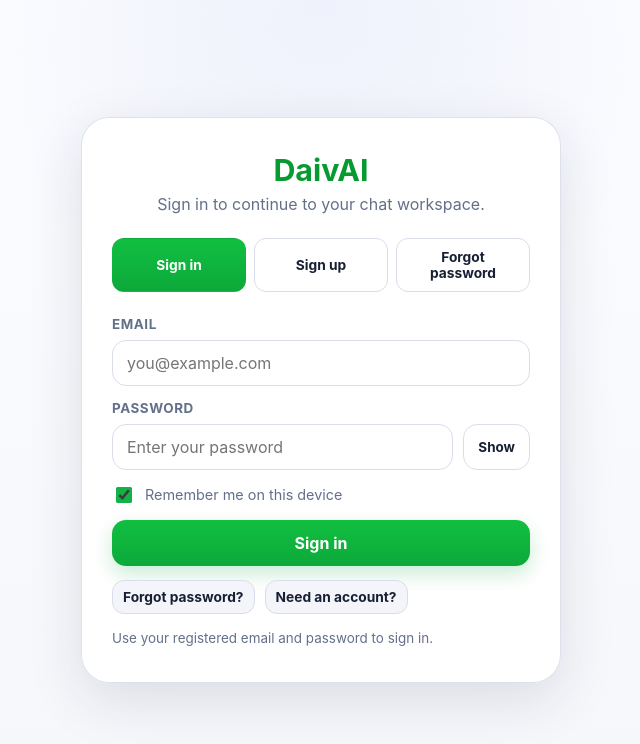
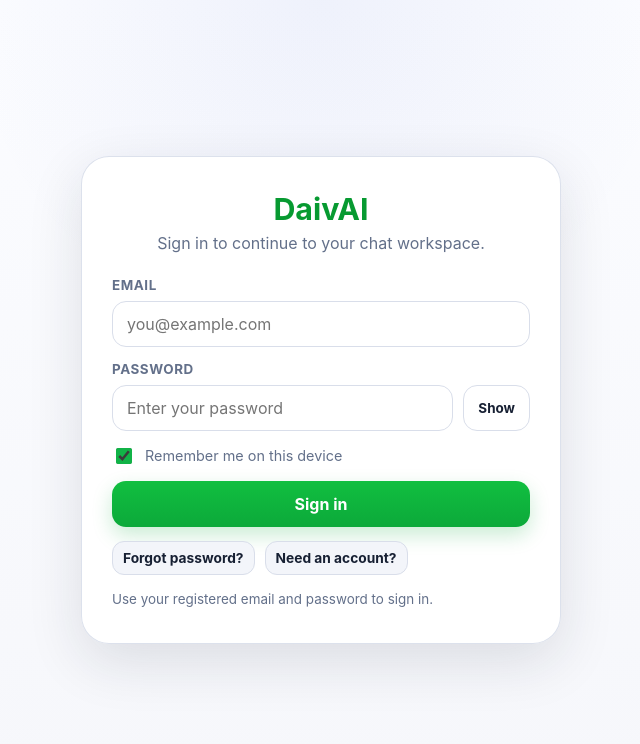
Before and after one commit to Sajeena1712/DAVITECH, a React (Vite) app: page / in a window 1280 px wide. Shown: the top 744 px of the page, without its empty margins (319-959 px from the left). Built offline with nearby package versions, Linux system fonts and the light colour scheme.

Commit message:
Split auth into separate pages

```diff
--- a/src/App.jsx
+++ b/src/App.jsx
@@ -806,30 +806,6 @@
                 </div>
               </div>
 
-              <div className="auth-tabs" role="tablist" aria-label="Authentication mode">
-                <button
-                  type="button"
-                  className={`auth-tab ${authMode === "signin" ? "active" : ""}`}
-                  onClick={() => switchAuthMode("signin")}
-                >
-                  Sign in
-                </button>
-                <button
-                  type="button"
-                  className={`auth-tab ${authMode === "signup" ? "active" : ""}`}
-                  onClick={() => switchAuthMode("signup")}
-                >
-                  Sign up
-                </button>
-                <button
-                  type="button"
-                  className={`auth-tab ${authMode === "forgot" ? "active" : ""}`}
-                  onClick={() => switchAuthMode("forgot")}
-                >
-                  Forgot password
-                </button>
-              </div>
-
               <form className="auth-form" onSubmit={handleAuthSubmit}>
                 {authMode === "signup" && (
                   <label className="auth-field">
@@ -955,7 +931,7 @@
             aria-label={drawerOpen ? "Close sidebar" : "Open sidebar"}
             onClick={() => setDrawerOpen((value) => !value)}
           >
-            <span aria-hidden="true">×</span>
+            <span aria-hidden="true">X</span>
           </button>
         </div>
 
```
Also changed, not shown: 1 other file (tests, documents, lock files or other folders).
